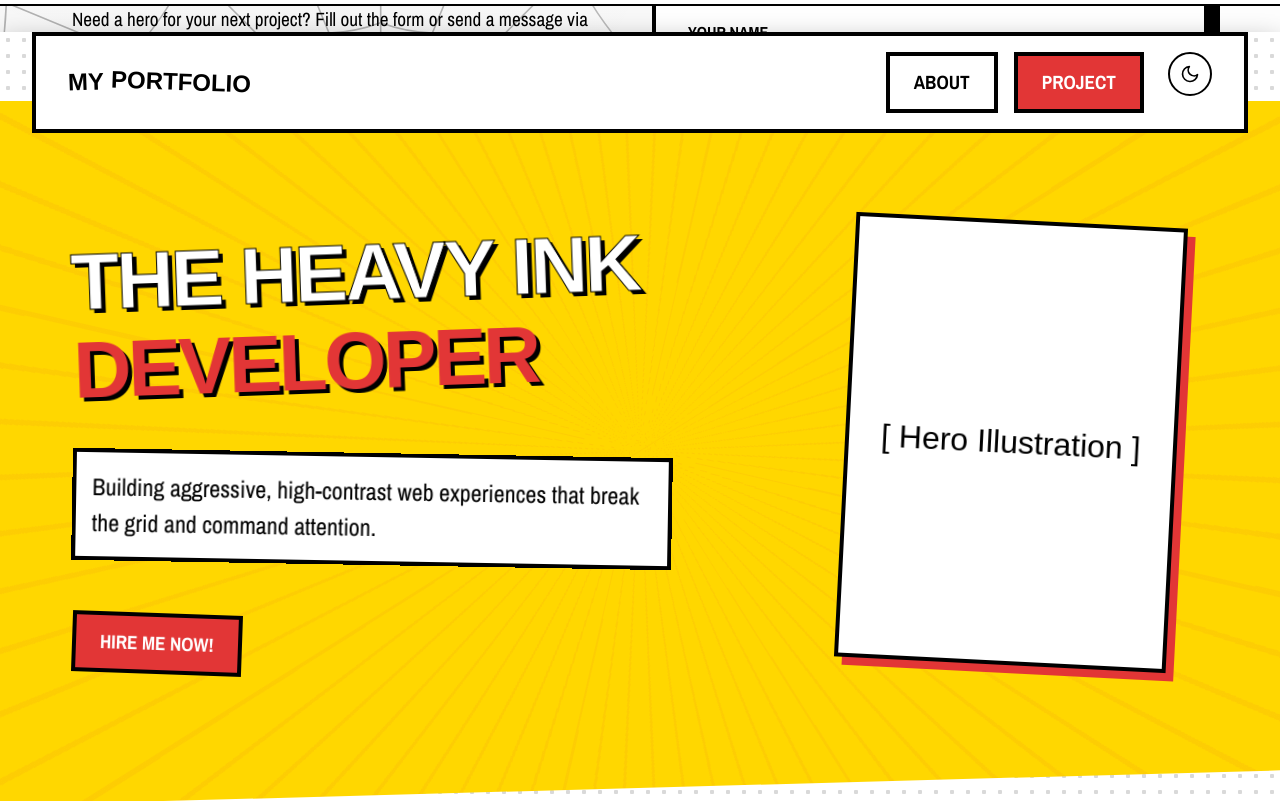
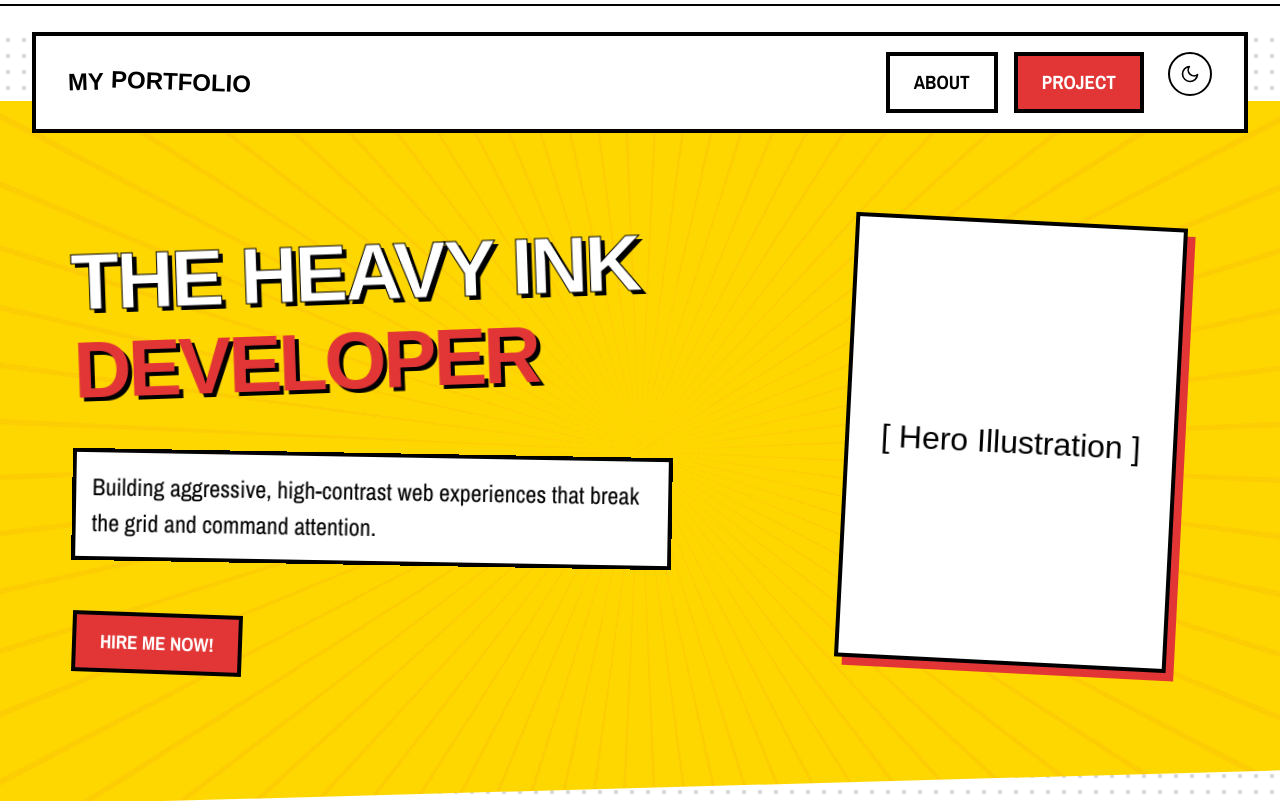
Before and after one commit to Saintfai/portfolio, a Next.js app: page / in a window 1280 px wide. Shown: the top 801 px of the page. Built offline with nearby package versions, Linux system fonts and the light colour scheme; a web font is replaced by a local one.

Commit message:
Replace RevealWrapper with sticky positioning

```diff
--- a/app/components/RevealWrapper.tsx
+++ /dev/null
@@ -1,43 +0,0 @@
-"use client";
-
-import { useEffect, useRef, useState } from "react";
-
-export default function RevealWrapper({ children }: { children: React.ReactNode }) {
-  const [height, setHeight] = useState(0);
-  const ref = useRef<HTMLDivElement>(null);
-
-  useEffect(() => {
-    if (!ref.current) return;
-
-    const observer = new ResizeObserver((entries) => {
-      for (let entry of entries) {
-        setHeight(entry.contentRect.height);
-      }
-    });
-
-    observer.observe(ref.current);
-
-    return () => observer.disconnect();
-  }, []);
-
-  return (
-    <>
-      {/* Spacer to push scroll down by the exact height of the footer */}
-      <div style={{ height: `${height}px` }} aria-hidden="true" className="reveal-spacer" />
-      {/* Fixed content that sits at the bottom, revealed when scrolling past spacer */}
-      <div
-        ref={ref}
-        style={{
-          position: "fixed",
-          bottom: 0,
-          left: 0,
-          right: 0,
-          zIndex: -1
-        }}
-        className="reveal-content"
-      >
-        {children}
-      </div>
-    </>
-  );
-}
--- a/app/page.tsx
+++ b/app/page.tsx
@@ -1,5 +1,4 @@
 import Navbar from "./components/Navbar";
-import RevealWrapper from "./components/RevealWrapper";
 import HeroSection from "./components/HeroSection";
 import AboutSection from "./components/AboutSection";
 import TechStackSection from "./components/TechStackSection";
@@ -11,7 +10,7 @@ import ScrollReveal from "./components/ScrollReveal";
 export default function Home() {
   return (
     <main style={{ minHeight: "100vh", position: "relative" }}>
-      <div className="page-wrapper halftone-bg" style={{ position: "relative", zIndex: 1, backgroundColor: "var(--bg-gutter)", boxShadow: "0px 15px 30px rgba(0,0,0,0.5)" }}>
+      <div className="page-wrapper halftone-bg" style={{ position: "sticky", bottom: 0, zIndex: 0 }}>
         <Navbar />
         <HeroSection />
         <ScrollReveal className="panel-gutter" animationClass="scroll-reveal-simple" threshold={0.5} />
@@ -22,10 +21,10 @@ export default function Home() {
         <ProjectsSection />
         <ScrollReveal className="panel-gutter" animationClass="scroll-reveal-simple" threshold={0.5} />
       </div>
-      <RevealWrapper>
+      <div style={{ position: "relative", zIndex: 1, boxShadow: "0px -15px 30px rgba(0,0,0,0.5)", backgroundColor: "var(--bg-gutter)" }}>
         <ContactSection />
         <Footer />
-      </RevealWrapper>
+      </div>
     </main>
   );
 }
```
